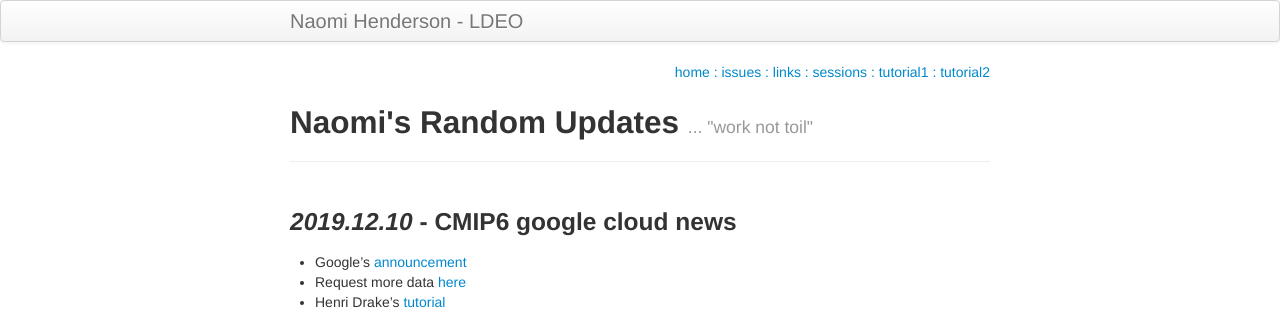
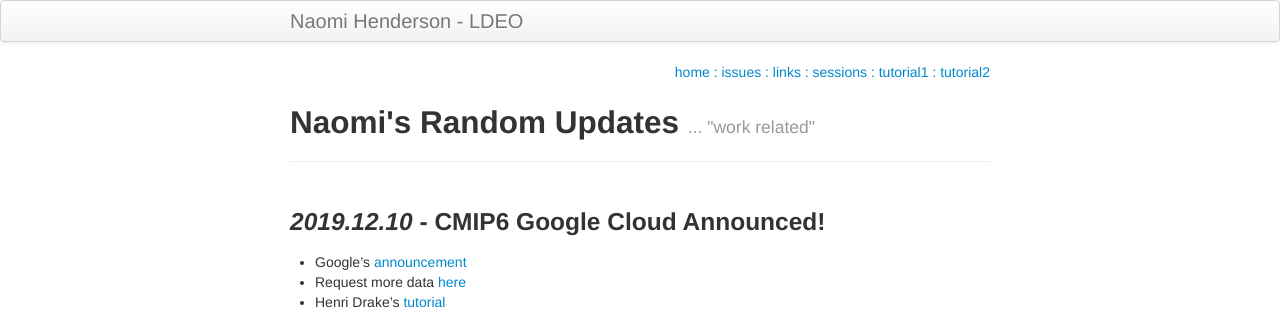
Before and after one commit to naomi-henderson/naomi-henderson.github.io, a Jekyll site: the page built from index.md, in a window 1280 px wide. Shown: the top 325 px of the page. Built offline with Jekyll 4.4.1, drawn with Linux system fonts in a browser that asks for light colours.

Commit message:
minor modifications

```diff
--- a/index.md
+++ b/index.md
@@ -1,11 +1,11 @@
 ---
 layout: page
 title: Naomi's Random Updates
-tagline: ... "work not toil"
+tagline: ... "work related"
 description: a way to share my current projects
 ---
 
-### *2019.12.10* - CMIP6 google cloud news
+### *2019.12.10* - CMIP6 Google Cloud Announced!
 - Google's [announcement](https://cloud.google.com/blog/products/data-analytics/new-climate-model-data-now-google-public-datasets)
 - Request more data [here](https://docs.google.com/forms/d/e/1FAIpQLScFjA5IddqBs2Rc0xGbzn32NPq12TKr-b-8KGtXWyNDK5sJCg/viewform)
 - Henri Drake's [tutorial](https://github.com/hdrake/cmip6-temperature-demo/)
```
